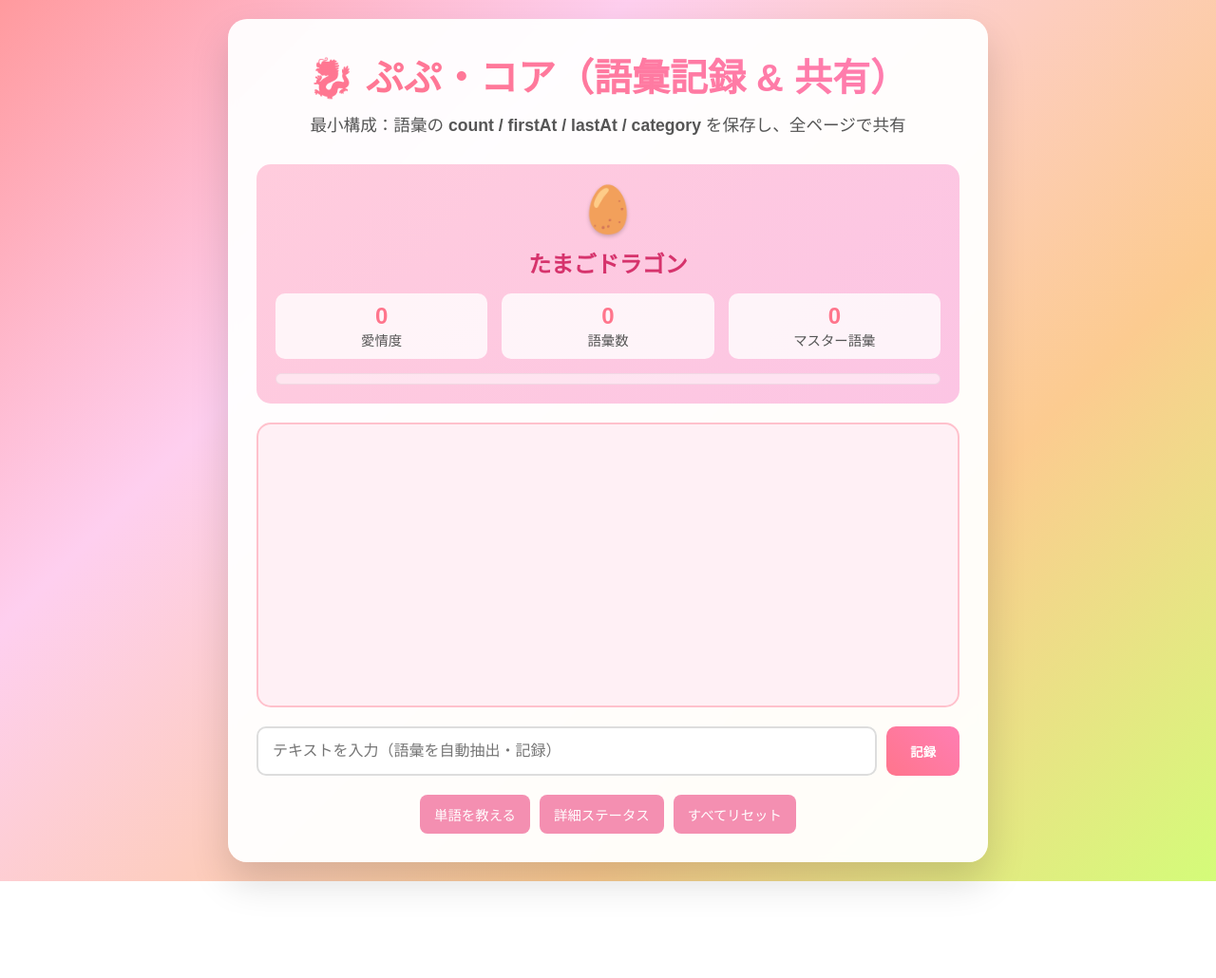
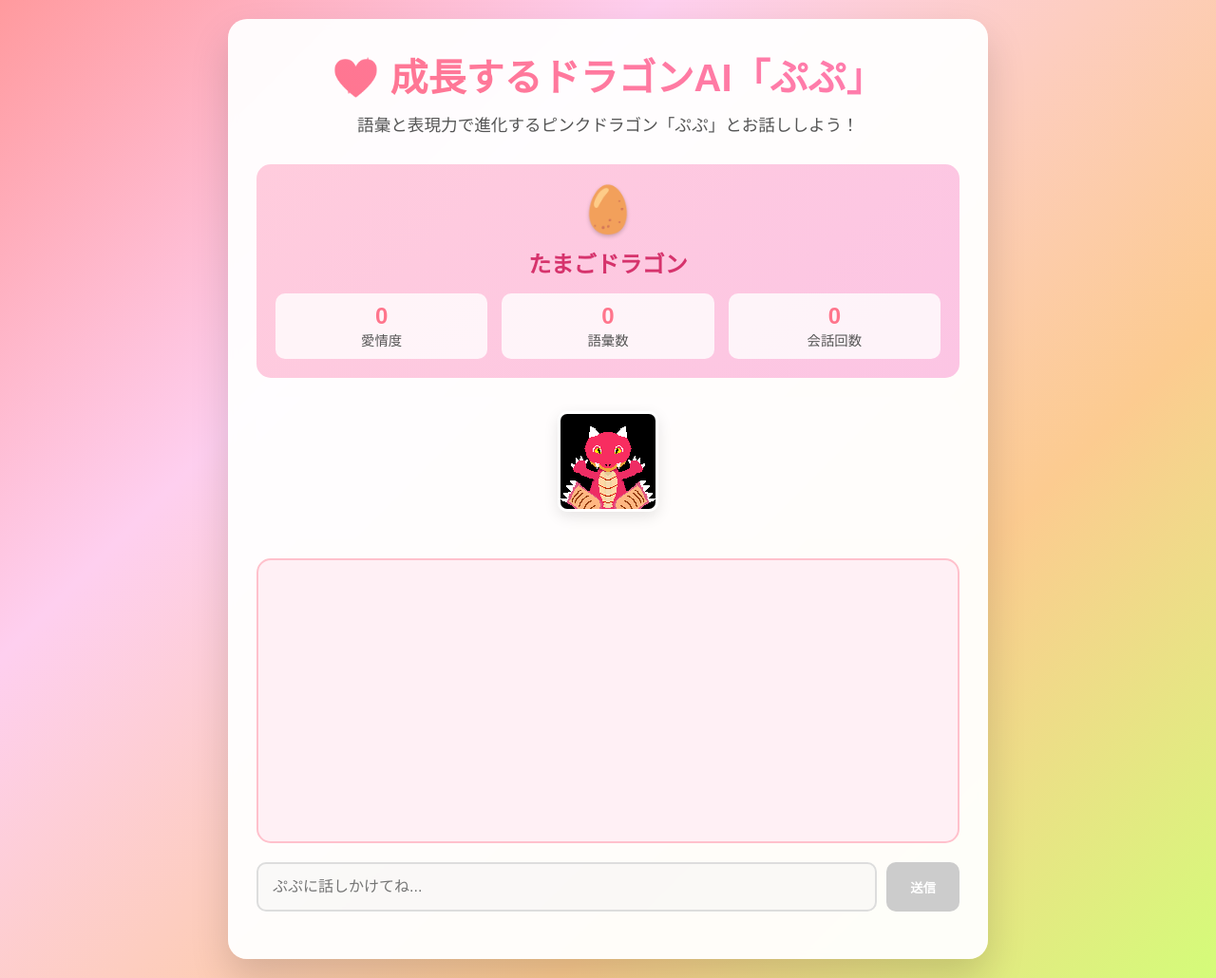
Before and after one commit to Kougei3141/AlgoScape, a plain HTML site: page index.html in a window 1280 px wide. Shown: the whole page at 95% size. Before the commit the page ends 928 px from the top, so only its background shows below. Drawn offline with Linux system fonts and the light colour scheme.

Commit message:
Update index.html

```diff
--- a/index.html
+++ b/index.html
@@ -1,21 +1,21 @@
 <!DOCTYPE html>
 <html lang="ja">
 <head>
-  <meta charset="utf-8" />
-  <meta name="viewport" content="width=device-width, initial-scale=1" />
-  <title>Pupu Core v1 — 語彙記録＆共有ベース</title>
-  <link rel="stylesheet" href="./style.css" />
+  <meta charset="UTF-8">
+  <meta name="viewport" content="width=device-width, initial-scale=1.0">
+  <title>💖 成長するドラゴンAI「ぷぷ」</title>
+  <link rel="stylesheet" href="style.css">
 </head>
 <body>
   <div class="container">
-    <header class="header">
-      <h1 class="title">🐉 ぷぷ・コア（語彙記録 & 共有）</h1>
-      <p>最小構成：語彙の <strong>count / firstAt / lastAt / category</strong> を保存し、全ページで共有</p>
-    </header>
+    <div class="header">
+      <h1 class="title">💖 成長するドラゴンAI「ぷぷ」</h1>
+      <p>語彙と表現力で進化するピンクドラゴン「ぷぷ」とお話ししよう！</p>
+    </div>
 
-    <section class="status-panel">
+    <div class="status-panel">
       <div class="phase-indicator" id="phaseIcon">🥚</div>
-      <div class="phase-name"><span id="phaseName">たまごドラゴン</span></div>
+      <div class="phase-name" id="phaseName">たまごドラゴン</div>
       <div class="stats">
         <div class="stat">
           <div class="stat-value" id="loveCount">0</div>
@@ -26,30 +26,32 @@
           <div class="stat-label">語彙数</div>
         </div>
         <div class="stat">
-          <div class="stat-value" id="masteredCount">0</div>
-          <div class="stat-label">マスター語彙</div>
+          <div class="stat-value" id="responseCount">0</div>
+          <div class="stat-label">会話回数</div>
         </div>
       </div>
-      <div class="progress-bar"><div class="progress-fill" id="progressFill" style="width:0%"></div></div>
-    </section>
+    </div>
 
-    <section class="chat-area" id="chatArea" aria-live="polite"></section>
+    <div class="ai-character-display" id="aiCharacterDisplayArea">
+      <img id="aiCharacterImage" src="assets/pupu_phase1.png" alt="ぷぷキャラクター">
 
-    <section class="input-area">
-      <input id="userInput" class="input-field" placeholder="テキストを入力（語彙を自動抽出・記録）" />
-      <button id="sendButton" class="send-btn">記録</button>
-    </section>
+      <!-- 🧠 思考バブル表示エリア（新規追加） -->
+      <div id="thinkingBubbles" class="thinking-bubbles" style="display:none;"></div>
 
-    <section class="controls">
-      <button id="teachButton" class="control-btn">単語を教える</button>
-      <button id="statusButton" class="control-btn">詳細ステータス</button>
-      <button id="resetButton" class="control-btn">すべてリセット</button>
-    </section>
+      <div id="aiSpeechBubble" class="speech-bubble" style="display:none;">
+        <p id="aiSpeechText"></p>
+      </div>
+    </div>
+
+    <div class="chat-area" id="chatArea"></div>
+    <div id="loading" class="loading-indicator" style="display: none;">ぷぷ考え中... 🤔</div>
+
+    <div class="input-area">
+      <input type="text" class="input-field" id="userInput" placeholder="ぷぷに話しかけてね..." disabled>
+      <button class="send-btn" id="sendButton" disabled>送信</button>
+    </div>
   </div>
 
-  <!-- ステータスモーダル（JSで生成） -->
-
-  <script src="./pupu_state.js"></script>
-  <script src="./script.js"></script>
+  <script src="script.js"></script>
 </body>
 </html>
```
